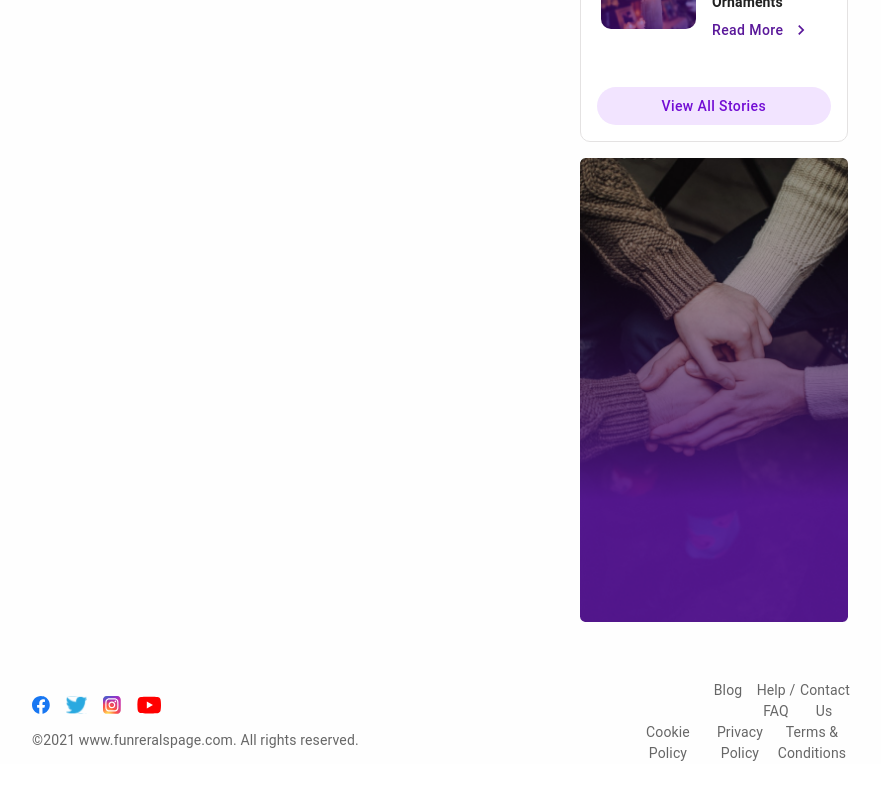
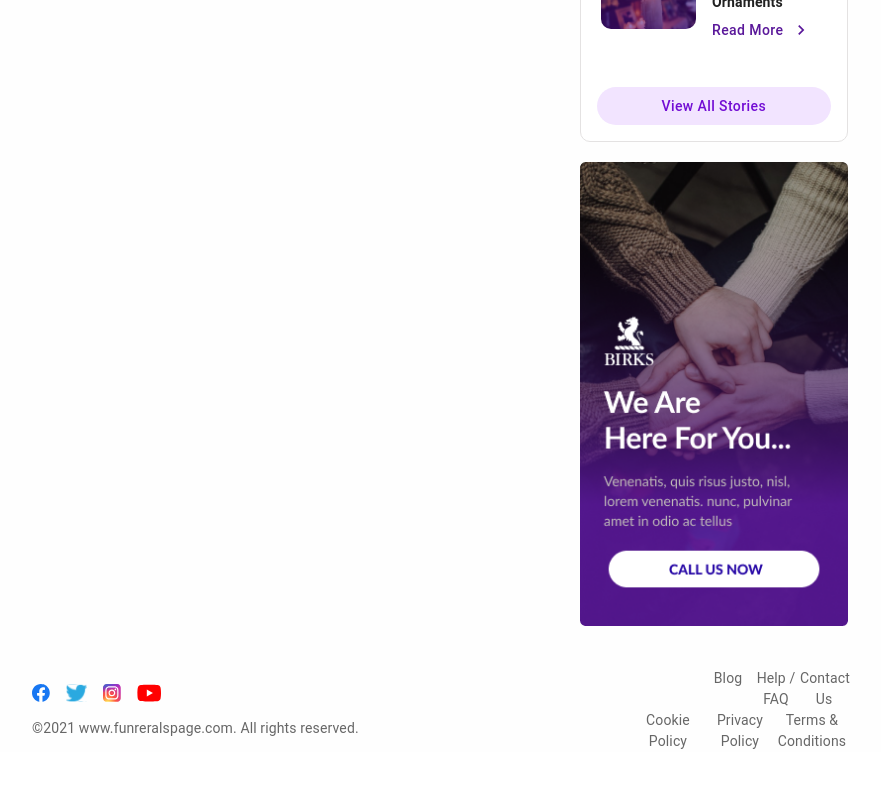
Before and after one commit to Yasela-dissanayake/funeral, a React (Create React App) app: page / in a window 1280 px wide. Shown: the part 970-1770 px from the top of the page, without its empty margins (212-1093 px from the left). Built offline with nearby package versions, Linux system fonts and the light colour scheme.

Commit message:
feat: right bar image added

```diff
--- a/src/components/RightBar.jsx
+++ b/src/components/RightBar.jsx
@@ -40,40 +40,9 @@ const RightBar = () => {
           <SecondaryButton text="View All Stories" />
         </Box>
       </Box>
-      {/* <Box
-        mt={3}
-        p={4}
-        sx={{
-          backgroundImage: `url(${cardbg})`,
-          height: "28%",
-          width: "100%",
-          backgroundRepeat: "no-repeat",
-          backgroundSize: "cover",
-          borderRadius: "10px",
-        }}
-      >
-        <Box>
-          <img src={cardlogo} />
-          <Typography>We Are Here For You...</Typography>
-          <p>
-            Venenatis, quis risus justo, nisl, lorem venenatis. Nunc, pulvinar
-            amet in odio ac tellus
-          </p>
-          <PrimaryButton text="Contact Us" />
-        </Box>
-      </Box> */}
 
-      <Box sx={{ display: "flex" }}>
-        <ImageList cols={1}>
-          {" "}
-          {/* Set cols to 1 for a single-column layout */}
-          <ImageListItem sx={{ width: "100%", flexGrow: 1 }}>
-            {" "}
-            {/* Set width and flexGrow */}
-            <img src={cardbg} alt="background" />
-            {/* <ImageListItemBar title="Title" subtitle="Sub Title" /> */}
-          </ImageListItem>
-        </ImageList>
+      <Box sx={{ display: "flex", marginTop: "20px" }}>
+        <img src={cardbg} alt="background" style={{ width: "100%" }} />
       </Box>
     </Box>
   );
```
Also changed, not shown: src/assets/images/cardbg.png.
